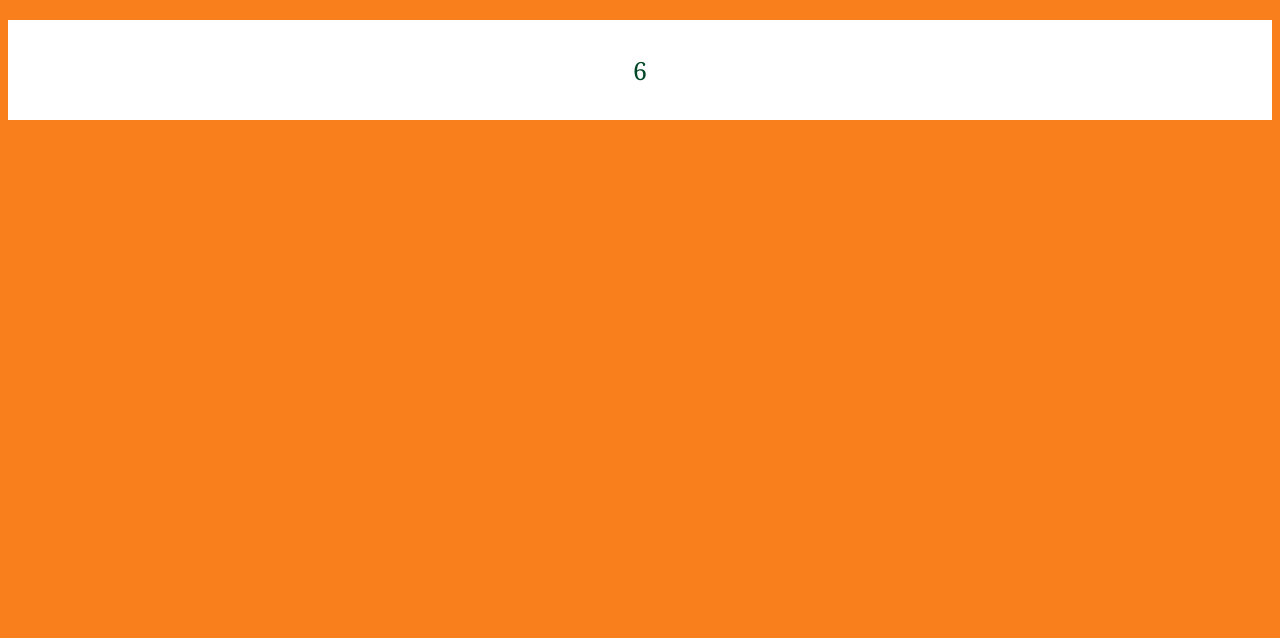
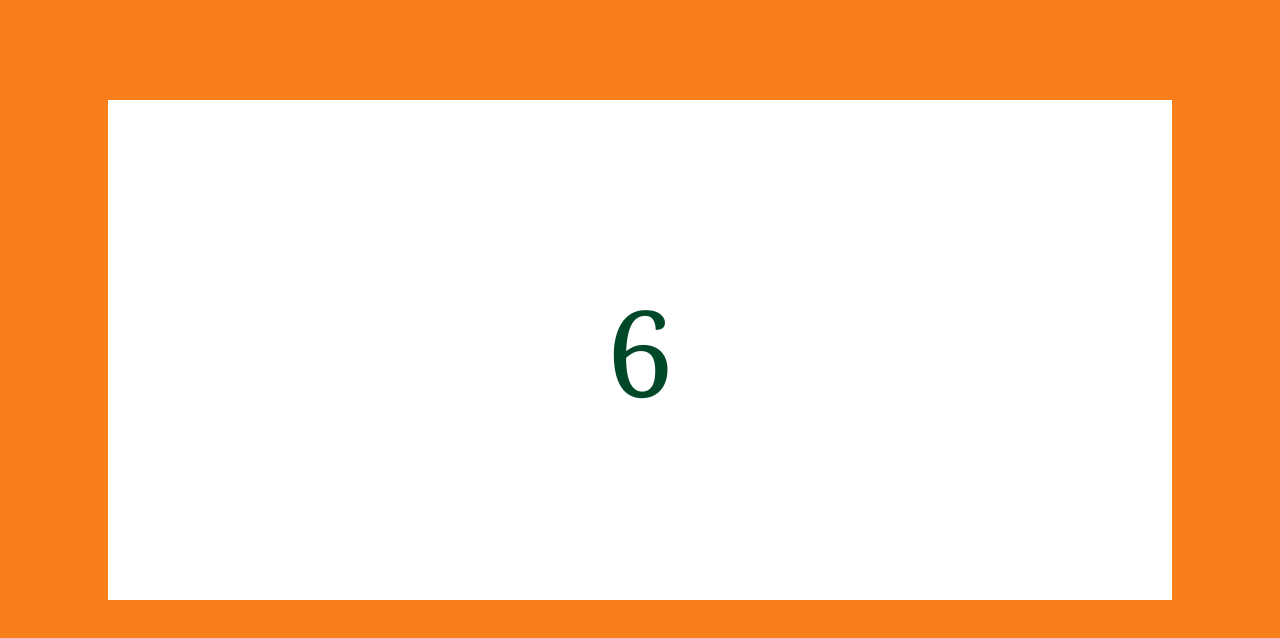
Before and after one commit to aravinth2206/Task9, a plain HTML site: page Index.html in a window 1280 px wide. Drawn offline with Linux system fonts and the light colour scheme.

Commit message:
First Commit

```diff
--- a/Style.css
+++ b/Style.css
@@ -4,9 +4,8 @@ body{
 }
 
 .Container{
-    margin-top: 20px;
-    width: 100%;
-    height: 100px;
+    margin: 100px;
+    height: 500px;
     display: flex;
     justify-content: center;
     align-items: center;
@@ -15,7 +14,7 @@ body{
 #display{
     text-decoration: none;
     font-family: Cambria;
-    font-size: 25px;
+    font-size: 120px;
     color: rgb(0, 72, 39);
     text-align: center;
 
```
Also changed, not shown: Index.html (+1 -0 lines).
